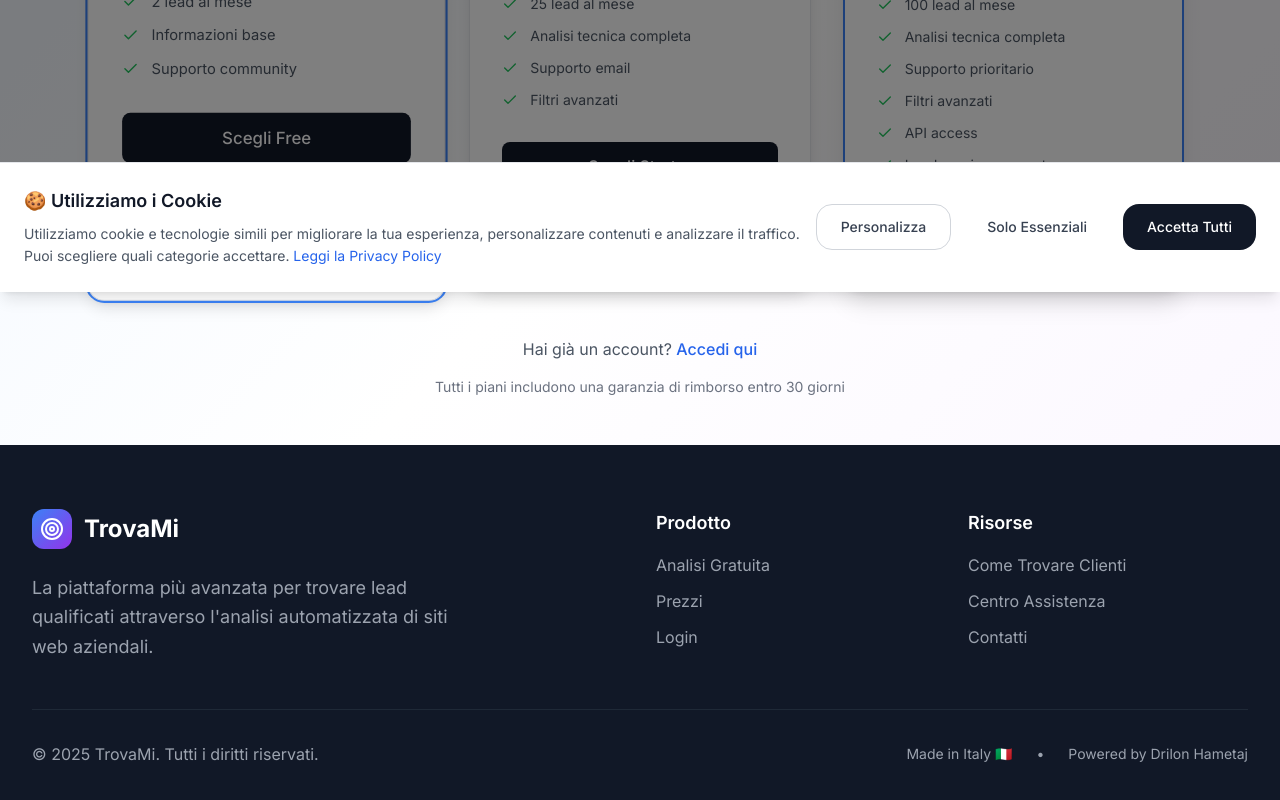
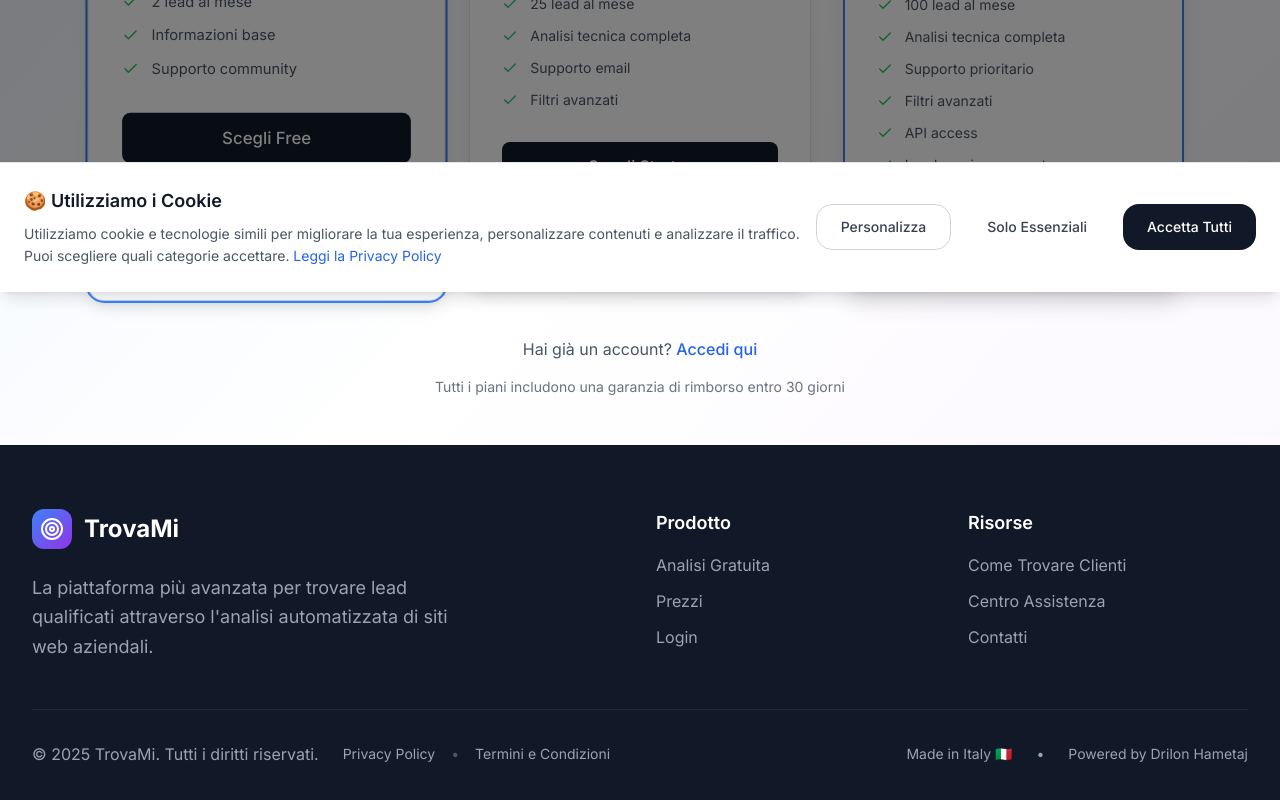
Before and after one commit to drilonhametaj25/client-sniper, a Next.js app in the folder apps/frontend-app/: page /register in a window 1280 px wide. Shown: the part 508-1308 px from the top of the page. Built offline with nearby package versions, Linux system fonts and the light colour scheme; no server answers.

Commit message:
fix footer

```diff
--- a/apps/frontend-app/app/login/page.tsx
+++ b/apps/frontend-app/app/login/page.tsx
@@ -310,9 +310,20 @@
           </div>
 
           <div className="pt-8 border-t border-gray-800 flex flex-col md:flex-row justify-between items-center">
-            <p className="text-gray-400 mb-4 md:mb-0">
-              &copy; 2025 TrovaMi. Tutti i diritti riservati.
-            </p>
+            <div className="flex flex-col md:flex-row items-center space-y-2 md:space-y-0 md:space-x-6 mb-4 md:mb-0">
+              <p className="text-gray-400">
+                &copy; 2025 TrovaMi. Tutti i diritti riservati.
+              </p>
+              <div className="flex items-center space-x-4 text-sm">
+                <Link href="/privacy" className="text-gray-400 hover:text-white transition-colors">
+                  Privacy Policy
+                </Link>
+                <span className="text-gray-600">•</span>
+                <Link href="/terms" className="text-gray-400 hover:text-white transition-colors">
+                  Termini e Condizioni
+                </Link>
+              </div>
+            </div>
             <div className="flex items-center space-x-6 text-sm text-gray-400">
               <span>Made in Italy 🇮🇹</span>
               <span>•</span>
--- a/apps/frontend-app/app/page.tsx
+++ b/apps/frontend-app/app/page.tsx
@@ -551,9 +551,20 @@
           </div>
 
           <div className="pt-8 border-t border-gray-800 flex flex-col md:flex-row justify-between items-center">
-            <p className="text-gray-400 mb-4 md:mb-0">
-              &copy; 2025 TrovaMi. Tutti i diritti riservati.
-            </p>
+            <div className="flex flex-col md:flex-row items-center space-y-2 md:space-y-0 md:space-x-6 mb-4 md:mb-0">
+              <p className="text-gray-400">
+                &copy; 2025 TrovaMi. Tutti i diritti riservati.
+              </p>
+              <div className="flex items-center space-x-4 text-sm">
+                <Link href="/privacy" className="text-gray-400 hover:text-white transition-colors">
+                  Privacy Policy
+                </Link>
+                <span className="text-gray-600">•</span>
+                <Link href="/terms" className="text-gray-400 hover:text-white transition-colors">
+                  Termini e Condizioni
+                </Link>
+              </div>
+            </div>
             <div className="flex items-center space-x-6 text-sm text-gray-400">
               <span>Made in Italy 🇮🇹</span>
               <span>•</span>
--- a/apps/frontend-app/app/register/page.tsx
+++ b/apps/frontend-app/app/register/page.tsx
@@ -372,9 +372,20 @@
               </div>
 
               <div className="pt-8 border-t border-gray-800 flex flex-col md:flex-row justify-between items-center">
-                <p className="text-gray-400 mb-4 md:mb-0">
-                  &copy; 2025 TrovaMi. Tutti i diritti riservati.
-                </p>
+                <div className="flex flex-col md:flex-row items-center space-y-2 md:space-y-0 md:space-x-6 mb-4 md:mb-0">
+                  <p className="text-gray-400">
+                    &copy; 2025 TrovaMi. Tutti i diritti riservati.
+                  </p>
+                  <div className="flex items-center space-x-4 text-sm">
+                    <Link href="/privacy" className="text-gray-400 hover:text-white transition-colors">
+                      Privacy Policy
+                    </Link>
+                    <span className="text-gray-600">•</span>
+                    <Link href="/terms" className="text-gray-400 hover:text-white transition-colors">
+                      Termini e Condizioni
+                    </Link>
+                  </div>
+                </div>
                 <div className="flex items-center space-x-6 text-sm text-gray-400">
                   <span>Made in Italy 🇮🇹</span>
                   <span>•</span>
@@ -665,9 +676,20 @@
             </div>
 
             <div className="pt-8 border-t border-gray-800 flex flex-col md:flex-row justify-between items-center">
-              <p className="text-gray-400 mb-4 md:mb-0">
-                &copy; 2025 TrovaMi. Tutti i diritti riservati.
-              </p>
+              <div className="flex flex-col md:flex-row items-center space-y-2 md:space-y-0 md:space-x-6 mb-4 md:mb-0">
+                <p className="text-gray-400">
+                  &copy; 2025 TrovaMi. Tutti i diritti riservati.
+                </p>
+                <div className="flex items-center space-x-4 text-sm">
+                  <Link href="/privacy" className="text-gray-400 hover:text-white transition-colors">
+                    Privacy Policy
+                  </Link>
+                  <span className="text-gray-600">•</span>
+                  <Link href="/terms" className="text-gray-400 hover:text-white transition-colors">
+                    Termini e Condizioni
+                  </Link>
+                </div>
+              </div>
               <div className="flex items-center space-x-6 text-sm text-gray-400">
                 <span>Made in Italy 🇮🇹</span>
                 <span>•</span>
--- a/apps/frontend-app/app/tools/public-scan/page.tsx
+++ b/apps/frontend-app/app/tools/public-scan/page.tsx
@@ -654,9 +654,20 @@
           </div>
 
           <div className="pt-8 border-t border-gray-800 flex flex-col md:flex-row justify-between items-center">
-            <p className="text-gray-400 mb-4 md:mb-0">
-              &copy; 2025 TrovaMi. Tutti i diritti riservati.
-            </p>
+            <div className="flex flex-col md:flex-row items-center space-y-2 md:space-y-0 md:space-x-6 mb-4 md:mb-0">
+              <p className="text-gray-400">
+                &copy; 2025 TrovaMi. Tutti i diritti riservati.
+              </p>
+              <div className="flex items-center space-x-4 text-sm">
+                <Link href="/privacy" className="text-gray-400 hover:text-white transition-colors">
+                  Privacy Policy
+                </Link>
+                <span className="text-gray-600">•</span>
+                <Link href="/terms" className="text-gray-400 hover:text-white transition-colors">
+                  Termini e Condizioni
+                </Link>
+              </div>
+            </div>
             <div className="flex items-center space-x-6 text-sm text-gray-400">
               <span>Made in Italy 🇮🇹</span>
               <span>•</span>
```
